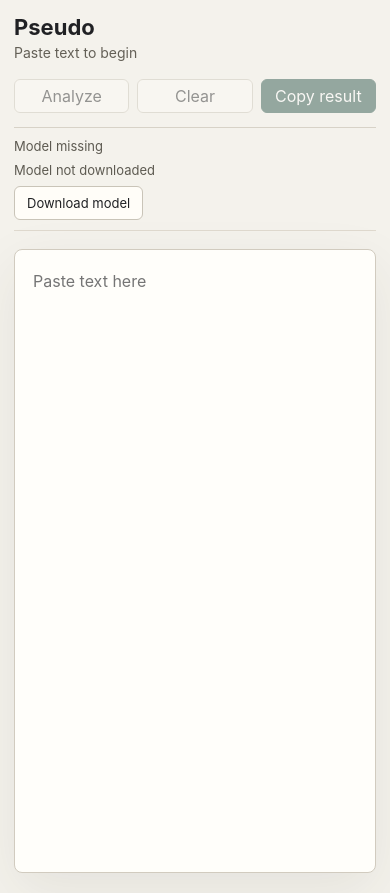
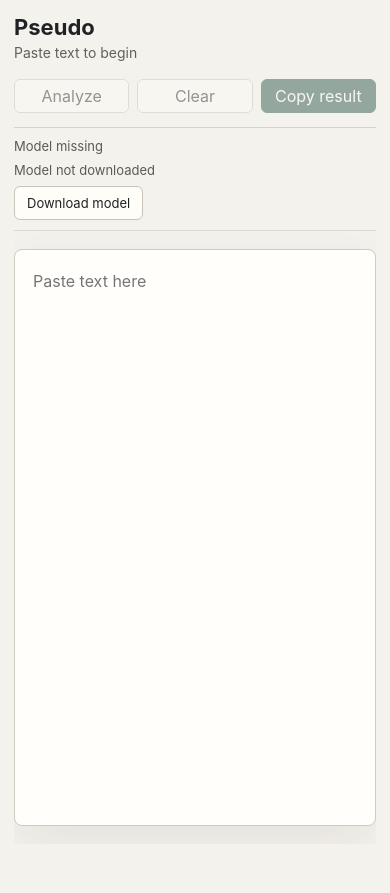
Before and after one commit to igruenig/pseudo, a React (Vite) app: page / in a window 390 px wide. After the commit the page ends 844 px from the top, so only its background shows below. Built offline with nearby package versions, Linux system fonts and the light colour scheme.

Commit message:
Keep header fixed while document scrolls

```diff
--- a/src/styles.css
+++ b/src/styles.css
@@ -10,8 +10,15 @@
   box-sizing: border-box;
 }
 
+html,
+body,
+#root {
+  height: 100%;
+}
+
 body {
   margin: 0;
+  overflow: hidden;
 }
 
 button,
@@ -43,8 +50,11 @@ button.primary {
 }
 
 .app-shell {
-  min-height: 100vh;
-  padding: 18px 22px 28px;
+  display: flex;
+  flex-direction: column;
+  height: 100vh;
+  padding: 18px 22px 0;
+  overflow: hidden;
 }
 
 .toolbar {
@@ -83,16 +93,19 @@ button.primary {
 }
 
 .document-shell {
+  flex: 1;
   max-width: 1040px;
-  min-height: calc(100vh - 134px);
+  width: 100%;
+  min-height: 0;
   margin: 0 auto;
-  padding: 18px 0 0;
+  padding: 18px 0 28px;
+  overflow: auto;
 }
 
 .document-shell textarea,
 .review-surface {
   width: 100%;
-  min-height: calc(100vh - 164px);
+  min-height: 100%;
   margin: 0;
   border: 1px solid #d1cbbf;
   border-radius: 8px;
@@ -204,7 +217,7 @@ button.primary {
 
 @media (max-width: 760px) {
   .app-shell {
-    padding: 14px;
+    padding: 14px 14px 0;
   }
 
   .toolbar {
@@ -227,12 +240,12 @@ button.primary {
   }
 
   .document-shell {
-    min-height: calc(100vh - 196px);
+    min-height: 0;
+    padding-bottom: 18px;
   }
 
   .document-shell textarea,
   .review-surface {
-    min-height: calc(100vh - 220px);
     padding: 18px;
     font-size: 16px;
   }
```
